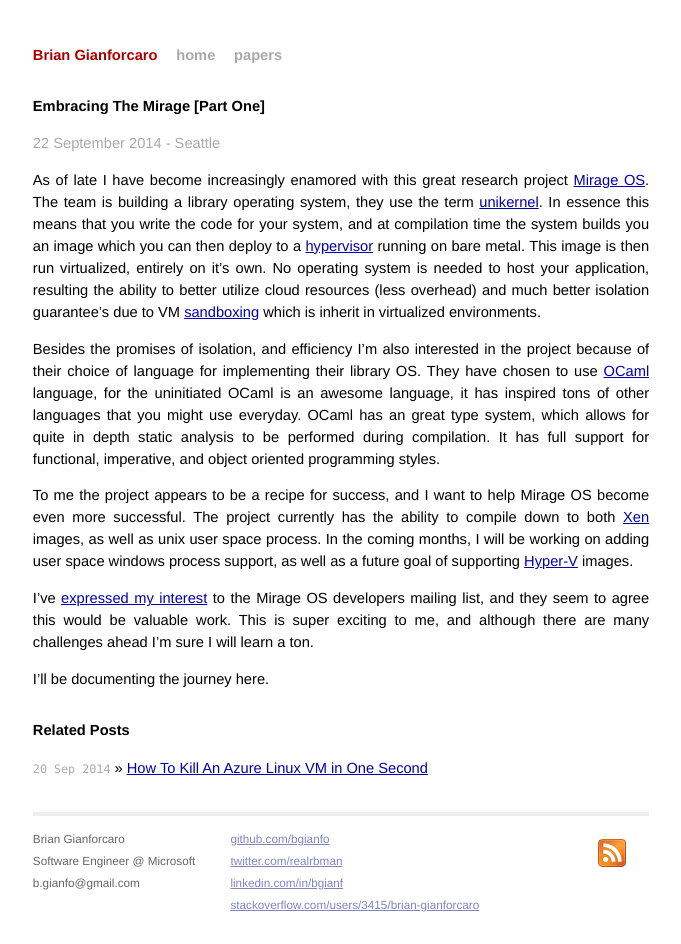
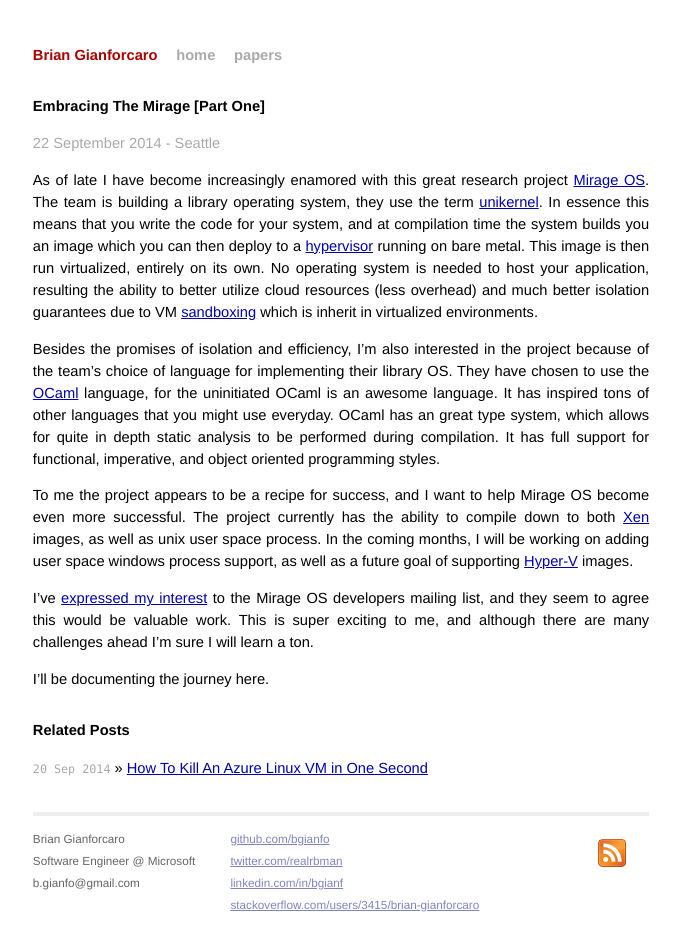
Before and after one commit to bgianfo/bgianfo.github.io, a Jekyll site: the page built from _posts/2014-09-22-Embracing-The-Mirage.md, in a window 1280 px wide. Shown: the whole page, without its empty margins (299-980 px from the left). Built offline with Jekyll 4.4.1, drawn with Linux system fonts in a browser that asks for light colours; Markdown is read by kramdown in place of the engine named in the settings.

Commit message:
Incoperate shelby's feedback on grammar

```diff
--- a/_posts/2014-09-22-Embracing-The-Mirage.md
+++ b/_posts/2014-09-22-Embracing-The-Mirage.md
@@ -13,12 +12,12 @@
 As of late I have become increasingly enamored with this great research project [Mirage OS](http://www.openmirage.org/).
 The team is building a library operating system, they use the term [unikernel](http://anil.recoil.org/papers/2013-asplos-mirage.pdf).
 In essence this means that you write the code for your system, and at compilation time the system builds you an image which you can then
-deploy to a [hypervisor](http://en.wikipedia.org/wiki/Hypervisor) running on bare metal. This image is then run virtualized, entirely on it's own.
+deploy to a [hypervisor](http://en.wikipedia.org/wiki/Hypervisor) running on bare metal. This image is then run virtualized, entirely on its own.
 No operating system is needed to host your application, resulting the ability to better utilize cloud resources (less overhead) and much better isolation
-guarantee's due to VM [sandboxing](<http://en.wikipedia.org/wiki/Sandbox_(computer_security)>) which is inherit in virtualized environments.
+guarantees due to VM [sandboxing](<http://en.wikipedia.org/wiki/Sandbox_(computer_security)>) which is inherit in virtualized environments.
 
-Besides the promises of isolation, and efficiency I'm also interested in the project because of their choice of language for implementing their
-library OS. They have chosen to use [OCaml](https://ocaml.org/) language, for the uninitiated OCaml is an awesome language, it has inspired tons of other
+Besides the promises of isolation and efficiency, I'm also interested in the project because of the team's choice of language for implementing their
+library OS. They have chosen to use the [OCaml](https://ocaml.org/) language, for the uninitiated OCaml is an awesome language. It has inspired tons of other
 languages that you might use everyday. OCaml has an great type system, which allows for quite in depth static analysis to be performed during compilation.
 It has full support for functional, imperative, and object oriented programming styles.
 
```
Also changed, not shown: other parts of _posts/2014-09-22-Embracing-The-Mirage.md (+0 -1 lines).
